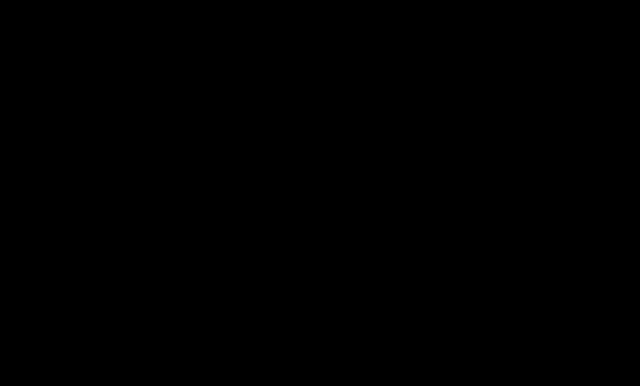
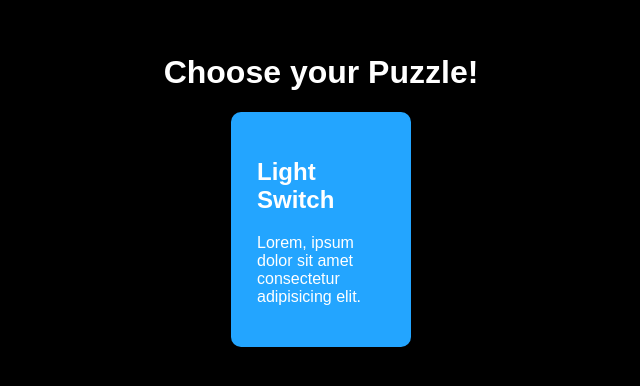
Before and after one commit to AJR07/RIICC-Open-House-Website, a React (Vite) app: page /puzzle in a window 1280 px wide. Shown: the part 210-596 px from the top of the page, without its empty margins (319-959 px from the left). Built offline with nearby package versions, Linux system fonts and the light colour scheme.

Commit message:
:sparkles: Home/Puzzle Picker Pages done :D
Co-authored-by: popkat <popkat412@users.noreply.github.com>

```diff
--- a/package.json
+++ b/package.json
@@ -10,6 +10,8 @@
         "prepare": "husky install"
     },
     "dependencies": {
+        "@emotion/react": "^11.8.2",
+        "@emotion/styled": "^11.8.1",
         "@mui/icons-material": "^5.5.1",
         "@mui/material": "^5.5.1",
         "@mui/styles": "^5.5.1",
--- /dev/null
+++ b/src/index.css
@@ -0,0 +1,4 @@
+* {
+    font-family: Arial, Helvetica, sans-serif;
+    color: white;
+}
--- a/src/index.tsx
+++ b/src/index.tsx
@@ -1,6 +1,7 @@
 import React from "react";
 import ReactDOM from "react-dom";
 import App from "./pages/app";
+import "./index.css";
 
 ReactDOM.render(
     <React.StrictMode>
--- a/src/pages/app.tsx
+++ b/src/pages/app.tsx
@@ -1,3 +1,15 @@
+import { BrowserRouter, Route, Routes } from "react-router-dom";
+import Home from "./home/home";
+import PuzzlePicker from "./puzzle/puzzlepicker";
+
 export default function App() {
-    return <h1>HI</h1>;
+    return (
+        <BrowserRouter>
+            <Routes>
+                <Route path="/" element={<Home />} />
+                <Route path="/home" element={<Home />} />
+                <Route path="/puzzle" element={<PuzzlePicker />} />
+            </Routes>
+        </BrowserRouter>
+    );
 }
--- /dev/null
+++ b/src/pages/home/home.tsx
@@ -0,0 +1,32 @@
+import { Button, Stack } from "@mui/material";
+import { useNavigate } from "react-router-dom";
+
+export default function Home() {
+    const navigate = useNavigate();
+    return (
+        <Stack
+            direction="column"
+            style={{
+                display: "flex",
+                alignItems: "center",
+                justifyContent: "center",
+                height: "100%",
+                paddingLeft: "10%",
+                paddingRight: "10%",
+            }}
+        >
+            <h1>Instructions for Open House Puzzles </h1>
+            <body>
+                Lorem ipsum, dolor sit amet consectetur adipisicing elit.
+                Tempora modi enim consectetur quam ex quisquam aspernatur
+                consequatur atque veniam, suscipit deleniti iusto nam nesciunt
+                maxime excepturi molestias qui officiis minus quo rerum non
+                blanditiis? Tempora dolor nisi quasi perferendis non, laudantium
+                nam vel impedit eum cupiditate! Quam culpa magni numquam.
+            </body>
+            <Button variant="contained" onClick={() => navigate("/puzzle")}>
+                Go to Puzzle
+            </Button>
+        </Stack>
+    );
+}
--- /dev/null
+++ b/src/pages/puzzle/puzzlepicker.tsx
@@ -0,0 +1,54 @@
+import { Button, Stack } from "@mui/material";
+import Puzzle from "./types/puzzle";
+import { useState } from "react";
+import LightSwitchGameDetails from "../../puzzles/lightswitchgame/game";
+import { motion } from "framer-motion";
+
+const puzzles: Puzzle[] = [LightSwitchGameDetails];
+
+export default function PuzzlePicker() {
+    let [score, setScore] = useState<number>(0);
+    let [gameID, setGameID] = useState<number | null>(null);
+
+    if (gameID == null) {
+        return (
+            <Stack
+                direction="column"
+                style={{
+                    display: "flex",
+                    alignItems: "center",
+                    justifyContent: "center",
+                    height: "100%",
+                    paddingLeft: "10%",
+                    paddingRight: "10%",
+                }}
+            >
+                <h1>Choose your Puzzle!</h1>
+                <Stack direction="row">
+                    {puzzles.map((puzzle, index) => {
+                        return (
+                            <motion.div
+                                whileHover={{ scale: 1.05 }}
+                                whileTap={{ scale: 0.95 }}
+                                key={index}
+                                onClick={() => setGameID(index)}
+                                style={{
+                                    width: "10vw",
+                                    backgroundColor: "#23a5ff",
+                                    padding: "2vw",
+                                    borderRadius: "10px",
+                                }}
+                            >
+                                <h2>{puzzle.name}</h2>
+                                <p>{puzzle.description}</p>
+                            </motion.div>
+                        );
+                    })}
+                </Stack>
+            </Stack>
+        );
+    } else {
+        let Component = puzzles[gameID].component;
+        return <Component setScore={setScore} />;
+    }
+}
--- /dev/null
+++ b/src/pages/puzzle/types/puzzle.ts
@@ -0,0 +1,12 @@
+type Puzzle = {
+    name: string;
+    description: string;
+    icon: string;
+
+    // Component Props: { setScore: React.Dispatch<React.SetStateAction<number>> }
+    component: React.FC<{
+        setScore: React.Dispatch<React.SetStateAction<number>>;
+    }>;
+};
+
+export default Puzzle;
--- /dev/null
+++ b/src/puzzles/lightswitchgame/game.tsx
@@ -0,0 +1,18 @@
+import Puzzle from "../../pages/puzzle/types/puzzle";
+
+interface LightSwitchProps {
+    setScore: React.Dispatch<React.SetStateAction<number>>;
+}
+
+function LightSwitch(props: LightSwitchProps) {
+    return <div>HI</div>;
+}
+
+const LightSwitchGameDetails: Puzzle = {
+    name: "Light Switch",
+    description: "Lorem, ipsum dolor sit amet consectetur adipisicing elit.",
+    icon: "",
+    component: LightSwitch,
+};
+
+export default LightSwitchGameDetails;
```
Also changed, not shown: 2 other files (tests, documents, lock files or other folders).
